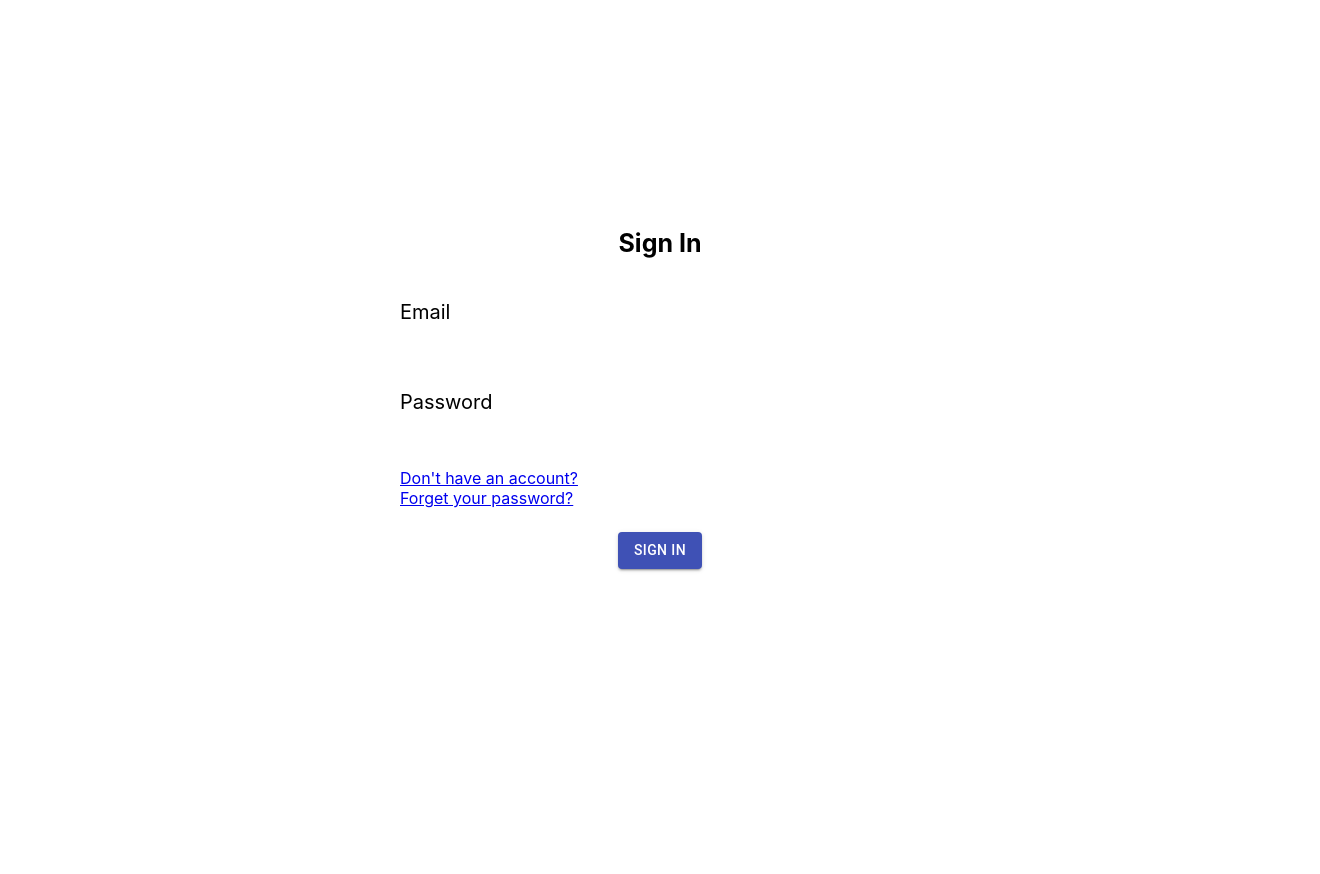
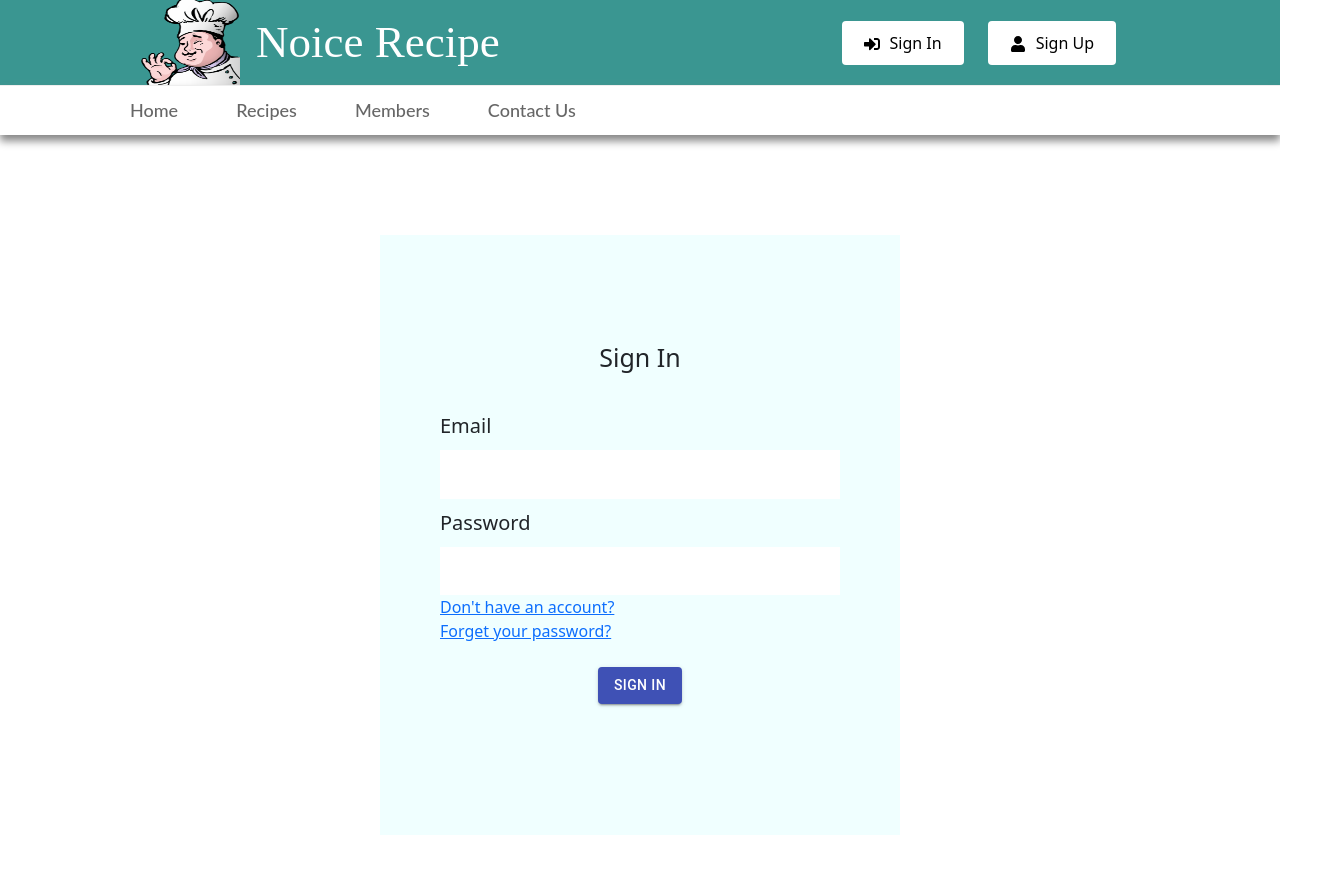
Before and after one commit to tungnthust/recipe-web-app, a React (Create React App) app in the folder client/: page / in a window 1280 px wide. Shown: the top 874 px of the page, 1320 px wide, since content can reach past the window. Before the commit the page ends 800 px from the top, so only its background shows below. Built offline with nearby package versions, Linux system fonts and the light colour scheme.

Commit message:
sign in page

```diff
--- a/client/src/App.js
+++ b/client/src/App.js
@@ -1,10 +1,12 @@
 import './App.css';
-import SignIn from './Pages/SignIn';
+import SignInPage from './Pages/SignIn';
+import HomePage from './Pages/HomePage';
 
 function App() {
   return (
     <div>
-      <SignIn/>
+      <SignInPage/>
+      {/* <HomePage/> */}
     </div>
   );
 }
--- a/client/src/Pages/HomePage/index.js
+++ b/client/src/Pages/HomePage/index.js
@@ -4,7 +4,7 @@ import Navbar1 from '../../Components/Navbar1';
 import SlideShow from '../../Components/SlideShow';
 import Navbar2 from '../../Components/Navbar2';
 import QuickFilter from '../../Components/QuickFilter';
-import Footer from './Footer';
+import Footer from '../../Components/Footer';
 
 const HomePage = () =>{
     return(
--- /dev/null
+++ b/client/src/Pages/SignIn/SignIn.js
@@ -0,0 +1,50 @@
+import { React,useState } from "react";
+import {Button} from "@material-ui/core";
+import './index.css';
+
+const SignIn = () =>{
+    const [email,setEmail] = useState('');
+    const [showCheckEmailMessage, setShowCheckEmailMessage] = useState(false);
+    const [password, setPassword] = useState('');
+    const [showCheckPasswordMessage, setShowCheckPasswordMessage] = useState(false);
+
+    const handleLogin = async(Event) =>{
+        Event.preventDefault();
+        if(email !== ''){
+            //check if email existed
+            //check if password existed
+        }else{
+            alert('Unknown Email');
+        }
+        return false;
+    }
+    return(
+        <section className='login'>
+            <form className='formContainer' onSubmit={e => handleLogin(e)}>
+                <h1>Sign In</h1>
+                <label>Email</label>
+                <input
+                    type='email'
+                    autoFocus
+                    required
+                    value={email}
+                    onChange={(e) => setEmail(e.target.value)}
+                />
+                <label>Password</label>
+                <input
+                    type='password'
+                    autoFocus
+                    required
+                    value={password}
+                    onChange={(e) => setPassword(e.target.value)}
+                />
+                <a href='/SignUp'>Don't have an account?</a>
+                <a href='/Recover'>Forget your password?</a>
+                <div className='btnContainer'>
+                    <Button type='submit' variant='contained' color="primary">Sign In</Button>
+                </div>
+            </form>
+        </section>
+    )
+}
+export default SignIn;
--- a/client/src/Pages/SignIn/index.css
+++ b/client/src/Pages/SignIn/index.css
@@ -14,6 +14,7 @@
     display: flex;
     flex-direction: column;
     justify-content: center;
+    background: azure;
   }
   .login .formContainer h1 {
     font-size: 25px;
--- a/client/src/Pages/SignIn/index.js
+++ b/client/src/Pages/SignIn/index.js
@@ -1,50 +1,19 @@
-import { React,useState } from "react";
-import {Button} from "@material-ui/core";
-import './index.css';
+import React from "react";
+import { BrowserRouter as Router, Switch, Route } from 'react-router-dom';
+import Navbar1 from '../../Components/Navbar1';
+import Navbar2 from '../../Components/Navbar2';
+import SignIn from "./SignIn";
 
-const SignIn = () =>{
-    const [email,setEmail] = useState('');
-    const [showCheckEmailMessage, setShowCheckEmailMessage] = useState(false);
-    const [password, setPassword] = useState('');
-    const [showCheckPasswordMessage, setShowCheckPasswordMessage] = useState(false);
-
-    const handleLogin = async(Event) =>{
-        Event.preventDefault();
-        if(email !== ''){
-            //check if email existed
-            //check if password existed
-        }else{
-            alert('Unknown Email');
-        }
-        return false;
-    }
+const SignInPage = () =>{
     return(
-        <section className='login'>
-            <form className='formContainer' onSubmit={e => handleLogin(e)}>
-                <h1>Sign In</h1>
-                <label>Email</label>
-                <input
-                    type='email'
-                    autoFocus
-                    required
-                    value={email}
-                    onChange={(e) => setEmail(e.target.value)}
-                />
-                <label>Password</label>
-                <input
-                    type='password'
-                    autoFocus
-                    required
-                    value={password}
-                    onChange={(e) => setPassword(e.target.value)}
-                />
-                <a href='/SignUp'>Don't have an account?</a>
-                <a href='/Recover'>Forget your password?</a>
-                <div className='btnContainer'>
-                    <Button type='submit' variant='contained' color="primary">Sign In</Button>
-                </div>
-            </form>
-        </section>
+        <div>
+            <Router>
+                <Navbar1/>
+            </Router>
+            <Navbar2/>
+            <SignIn/>
+        </div>
     )
 }
-export default SignIn;
+
+export default SignInPage;
```
Also changed, not shown: client/src/Pages/SignIn/SignUp.js (added, +41 -0 lines), client/src/Pages/SignIn/Recover.js (added).
